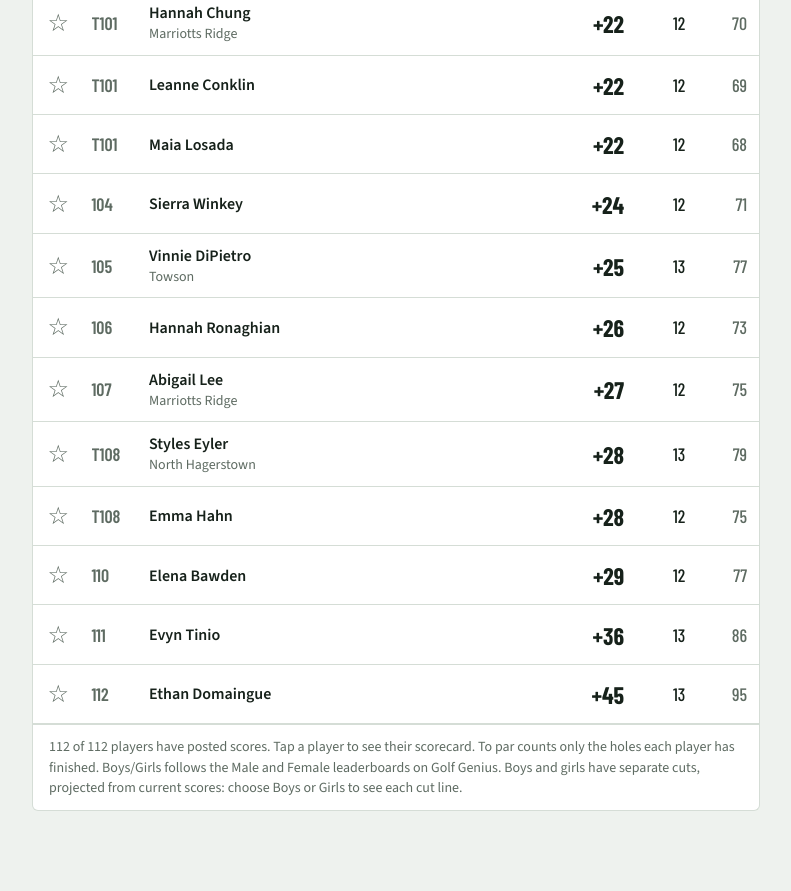
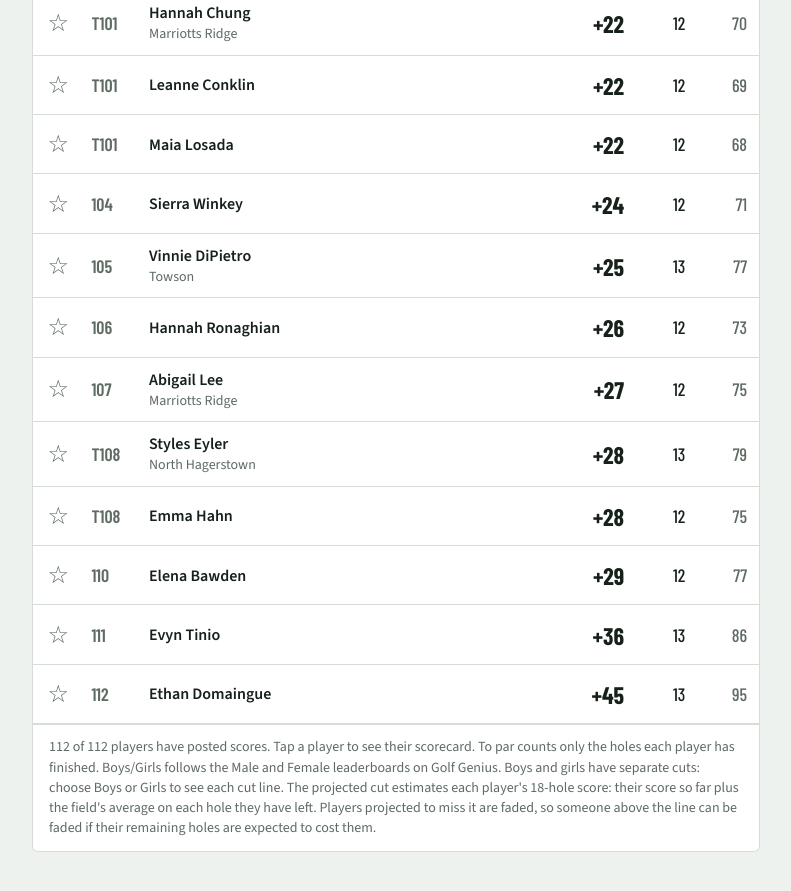
Before and after one commit to pjb3/aacps-golf, a Jekyll site: the page built from _events/2026-10-26-state-championships.md, in a window 1280 px wide and 900 px high, scrolled down 6623 px. Shown: the top 891 px of the window, without its empty margins (244-1035 px from the left). Built offline with Jekyll 4.4.1, drawn with Linux system fonts in a browser that asks for light colours; before the commit the page ends 7482 px from its top, so only the background shows below that.

Commit message:
Project the cut from estimated 18-hole scores
Each player's projected score is their score so far plus the field's
average to par (by gender) on the holes they have left; teams add their
best four. The cut lines now read "Top 30 boys and ties advance:
projected cut +10", and scorecards show the projected score.

Co-Authored-By: Claude Opus 5.5 <noreply@anthropic.com>

```diff
--- a/_layouts/event.html
+++ b/_layouts/event.html
@@ -27,10 +27,10 @@ layout: default
 <tr data-g="{{ p.gender_key }}" data-favorite-key="{{ p.name | downcase | strip | escape }}::{{ p.school | downcase | strip | escape }}"{% if p.in_cut == false %} data-out{% endif %}>
 {%- endif %}<td class="fav-cell"><button class="fav-toggle" type="button" aria-pressed="false" aria-label="Add {{ p.name | escape }} to Favorites"><span aria-hidden="true">☆</span></button></td><td class="pos">{{ p.pos }}</td><td class="nm">{{ p.name | escape }}<span class="sch">{{ p.school | escape }}</span></td>{% if b.to_par %}<td class="tp {{ p.to_par | to_par_class }}">{{ p.to_par | to_par }}</td>{% endif %}{% if b.cards %}<td class="num">{% if p.finished %}F{% else %}{{ p.thru }}{% endif %}</td>{% endif %}<td class="num{% if b.to_par %} dim{% else %} strokes{% endif %}">{{ p.strokes }}{% if p.mark %}<sup class="fn">{{ p.mark }}</sup>{% endif %}</td></tr>
 {%- if b.cards %}
-<tr data-g="{{ p.gender_key }}" data-favorite-key="{{ p.name | downcase | strip | escape }}::{{ p.school | downcase | strip | escape }}" class="cardrow" id="c{{ forloop.index }}" hidden><td colspan="{{ cols | plus: 1 }}"><div class="scroll">{% include scorecard.html player=p %}</div><p class="legend">Starting hole {{ p.start_hole }}. <span class="s birdie">3</span> birdie or better, <span class="s bogey">5</span> bogey, <span class="s dbl">6</span> double or worse.</p></td></tr>
+<tr data-g="{{ p.gender_key }}" data-favorite-key="{{ p.name | downcase | strip | escape }}::{{ p.school | downcase | strip | escape }}" class="cardrow" id="c{{ forloop.index }}" hidden><td colspan="{{ cols | plus: 1 }}"><div class="scroll">{% include scorecard.html player=p %}</div><p class="legend">Starting hole {{ p.start_hole }}.{% if page.is_live and p.projected and p.finished != true %} Projected 18-hole score {{ p.projected | to_par }}.{% endif %} <span class="s birdie">3</span> birdie or better, <span class="s bogey">5</span> bogey, <span class="s dbl">6</span> double or worse.</p></td></tr>
 {%- endif %}
 {%- if p.cut_after %}{% assign line = b.cut[p.cut_after] %}
-<tr class="cutline" data-cut="{{ p.cut_after }}" hidden><td colspan="{{ cols | plus: 1 }}">{% if page.is_live %}Projected cut{% else %}Cut{% endif %} {{ line.rank | to_par }}: top {{ line.advance }} {{ p.cut_after }} and ties advance</td></tr>
+<tr class="cutline" data-cut="{{ p.cut_after }}" hidden><td colspan="{{ cols | plus: 1 }}">Top {{ line.advance }} {{ p.cut_after }} and ties advance: {% if page.is_live %}projected cut{% else %}cut{% endif %} {{ line.projected | to_par }}</td></tr>
 {%- endif %}
 {%- endfor %}
 {%- for p in b.waiting %}
@@ -42,7 +42,7 @@ layout: default
 {%- elsif b.waiting.size > 0 %}{{ b.started_count }} of {{ b.player_count }} players posted a score. Final scores only; no hole-by-hole scorecards for this event.
 {%- else %}Final scores only; no hole-by-hole scorecards for this event.{% endif %}
 {%- if b.gender_filter and page.hide_gender_filter != true %}{% if page.golf_genius %} Boys/Girls follows the Male and Female leaderboards on Golf Genius.{% else %} Boys/Girls uses the gender listed on the ENTRIES tab; players with none listed appear under All only.{% endif %}{% endif %}
-{%- if b.cut.boys or b.cut.girls %} Boys and girls have separate cuts{% if page.is_live %}, projected from current scores{% endif %}: choose Boys or Girls to see each cut line.{% endif %}
+{%- if b.cut.boys or b.cut.girls %} Boys and girls have separate cuts: choose Boys or Girls to see each cut line.{% if page.is_live %} The projected cut estimates each player's 18-hole score: their score so far plus the field's average on each hole they have left. Players projected to miss it are faded, so someone above the line can be faded if their remaining holes are expected to cost them.{% endif %}{% endif %}
 {%- for f in b.footnotes %} {{ f.mark }} {{ f.note | escape }}.{% endfor %}</p></section>
 {%- if b.has_teams %}
 <section id="team" hidden><div class="scroll"><table><thead><tr><th>Pos</th><th>School and counting scores</th>{% if b.to_par %}<th class="r">To par</th>{% endif %}<th class="r">Strokes</th></tr></thead><tbody>
@@ -53,11 +53,11 @@ layout: default
 {%- if x.started %}{% if b.to_par %}<b class="{{ x.to_par | to_par_class }}">{{ x.to_par | to_par }}</b>{% endif %}{% if x.finished %}<i class="fin">{{ x.strokes }}</i>{% else %}<i>{{ x.thru }}</i>{% endif %}
 {%- else %}{% if b.to_par %}<b>–</b>{% endif %}<i>–</i>{% endif %}</li>{% endfor %}</ul></td></tr>
 {%- if t.cut_after %}
-<tr class="cutline"><td colspan="{% if b.to_par %}4{% else %}3{% endif %}">{% if page.is_live %}Projected cut{% else %}Cut{% endif %} {{ b.cut.teams.rank | to_par }}: top {{ b.cut.teams.advance }} teams and ties advance</td></tr>
+<tr class="cutline"><td colspan="{% if b.to_par %}4{% else %}3{% endif %}">Top {{ b.cut.teams.advance }} teams and ties advance: {% if page.is_live %}projected cut{% else %}cut{% endif %} {{ b.cut.teams.projected | to_par }}</td></tr>
 {%- endif %}
 {%- endfor %}
 </tbody></table></div>
-<p class="note">{% if page.golf_genius %}Teams are the rosters listed under Team on Golf Genius; other players compete as individuals only. Team scores are worked out here from the players' scorecards.{% else %}Each school's team is the first block of players listed for it on the ENTRIES tab; players listed separately compete as individuals only.{% endif %} Teams need at least four tournament players. During play, teams are sorted by the cumulative score to par of up to four posted scores, marked with a green bar; teams with no scores appear last. Once four or more players have scores, the best four count.{% if b.cards %} Next to each player's score to par: holes completed so far, or their total strokes in bold once they finish.{% endif %}{% if b.cut.teams %} The top {{ b.cut.teams.advance }} teams and ties advance to the finals{% if page.is_live %}; the cut line is projected from current scores{% endif %}.{% endif %}{% if b.short_teams.size > 0 %} Teams with fewer than four scores posted: {% for t in b.short_teams %}{{ t.school | escape }} ({{ t.scored }}){% unless forloop.last %}, {% endunless %}{% endfor %}.{% endif %}</p></section>
+<p class="note">{% if page.golf_genius %}Teams are the rosters listed under Team on Golf Genius; other players compete as individuals only. Team scores are worked out here from the players' scorecards.{% else %}Each school's team is the first block of players listed for it on the ENTRIES tab; players listed separately compete as individuals only.{% endif %} Teams need at least four tournament players. During play, teams are sorted by the cumulative score to par of up to four posted scores, marked with a green bar; teams with no scores appear last. Once four or more players have scores, the best four count.{% if b.cards %} Next to each player's score to par: holes completed so far, or their total strokes in bold once they finish.{% endif %}{% if b.cut.teams %} The top {{ b.cut.teams.advance }} teams and ties advance to the finals.{% if page.is_live %} The projected cut adds up each team's best four projected 18-hole scores (score so far plus the field's average on the holes left).{% endif %}{% endif %}{% if b.short_teams.size > 0 %} Teams with fewer than four scores posted: {% for t in b.short_teams %}{{ t.school | escape }} ({{ t.scored }}){% unless forloop.last %}, {% endunless %}{% endfor %}.{% endif %}</p></section>
 {%- endif %}
 {%- endunless %}
 </div>
```
Also changed, not shown: lib/golf/standings.rb (+34 -8 lines), test/golf_test.rb (+19 -3 lines).
